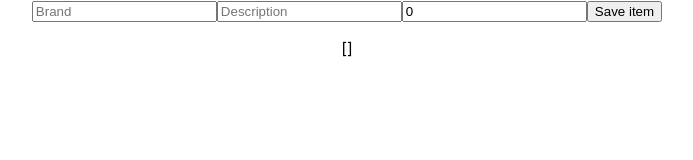
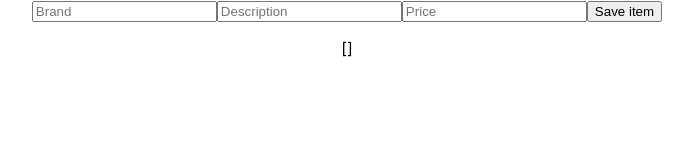
Before and after one commit to kdb11/React-app, a React (Create React App) app in the folder 1-basics/: page / in a window 1280 px wide. Shown: the top 160 px of the page, without its empty margins (293-986 px from the left). Built offline with nearby package versions, Linux system fonts and the light colour scheme.

Commit message:
number to input

```diff
--- a/1-basics/src/Components/AddProduct.jsx
+++ b/1-basics/src/Components/AddProduct.jsx
@@ -2,7 +2,7 @@ import { Item } from "./models/Item";
 import { useState } from "react";
 
 export function AddProduct({ addProduct }) {
-    const[product, SetProduct] = useState(new Item("", "", 0));
+    const[product, SetProduct] = useState(new Item("", "", ""));
 
     const HandleChange = (e) => {
 
@@ -26,7 +26,7 @@ export function AddProduct({ addProduct }) {
         <form onSubmit={handleSubmit}>
         <input type="text" value={product.brand} placeholder="Brand" onChange={HandleChange} name="brand"/>
         <input type="text" value={product.description} placeholder="Description" onChange={HandleChange} name="description"/>
-        <input type="text" value={product.price} placeholder="Price" onChange={HandleChange} name="price"/>
+        <input type="number" value={product.price} placeholder="Price" onChange={HandleChange} name="price"/>
         <button type="submit">Save item</button>
         </form>
     </div>
```
